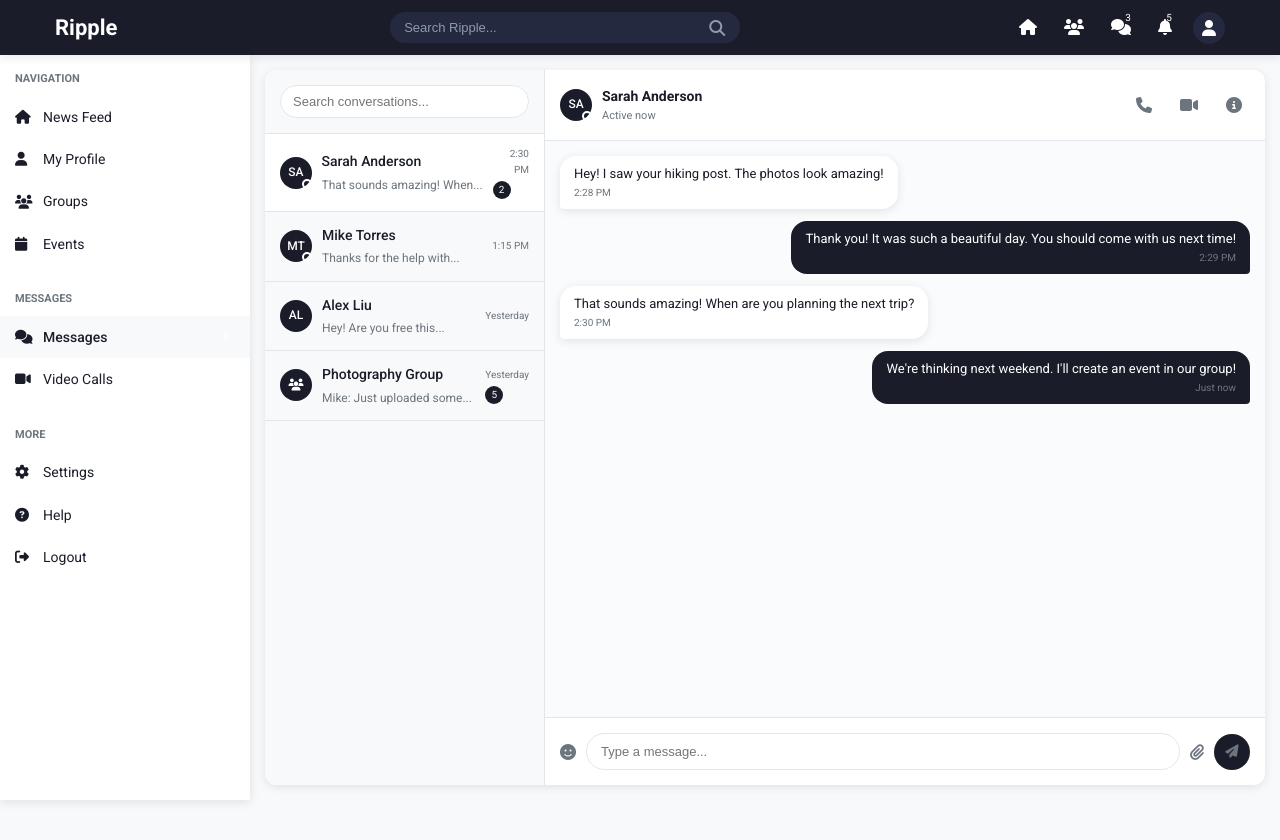
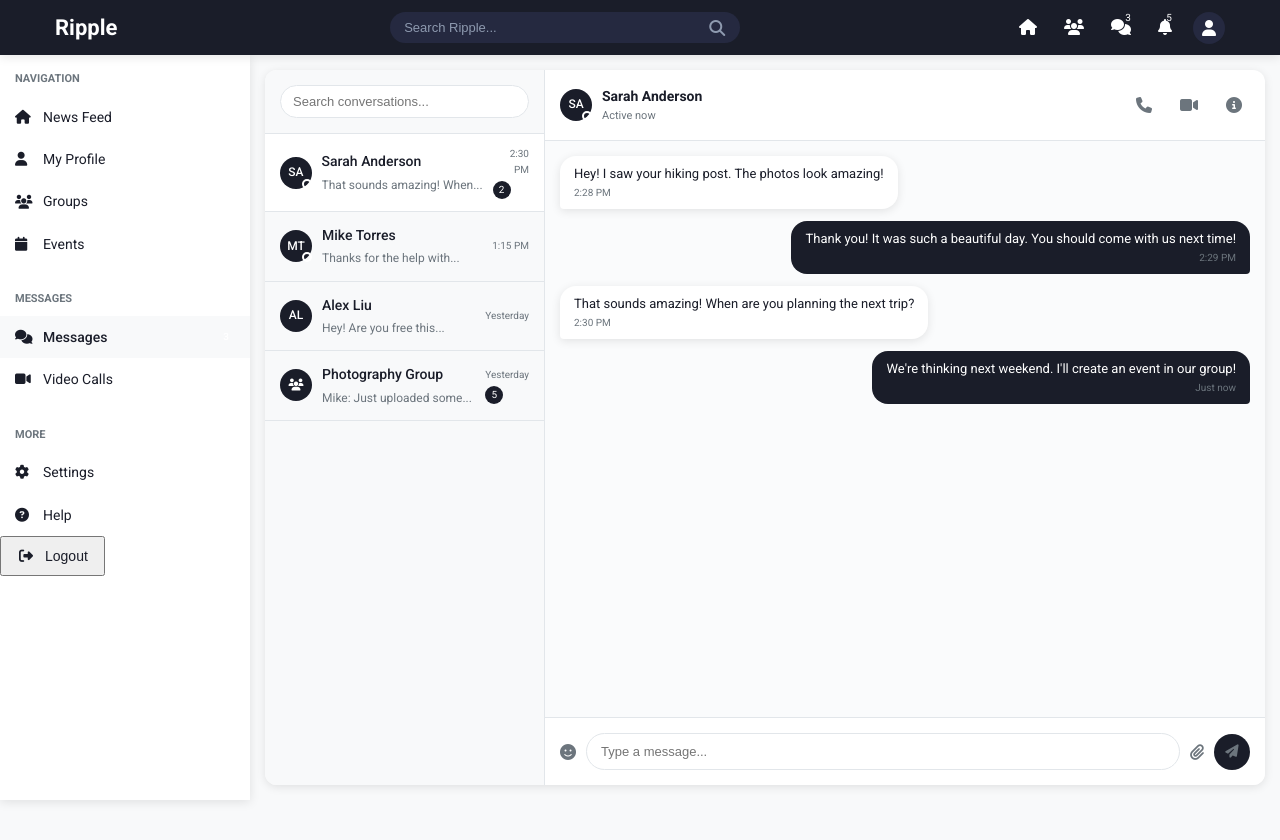
Before and after one commit to Stella-Achar-Oiro/ripple, a Next.js app in the folder frontend/: page /chat in a window 1280 px wide. Shown: the top 840 px of the page. Built offline with nearby package versions, Linux system fonts and the light colour scheme; no server answers.

Commit message:
feat: enhance logout functionality with async handling and loading state

```diff
--- a/frontend/components/Layout/Sidebar.js
+++ b/frontend/components/Layout/Sidebar.js
@@ -2,13 +2,39 @@
 
 import Link from 'next/link'
 import { useRouter } from 'next/navigation'
+import { useState } from 'react'
 import styles from './Sidebar.module.css'
 
 export default function Sidebar({ currentPage, isOpen, onClose }) {
   const router = useRouter()
+  const [isLoggingOut, setIsLoggingOut] = useState(false)
 
-  const handleLogout = () => {
-    router.push('/')
+  const API_URL = process.env.NEXT_PUBLIC_API_URL || 'http://localhost:8080'
+
+  const handleLogout = async () => {
+    try {
+      setIsLoggingOut(true)
+
+      const response = await fetch(`${API_URL}/api/auth/logout`, {
+        method: 'POST',
+        credentials: 'include',
+      })
+
+      if (!response.ok) {
+        const data = await response.json()
+        console.error('Logout failed:', data.message || 'Unknown error')
+      }
+
+      // Redirect to login page regardless of response
+      // This ensures the user is logged out on the frontend even if the backend request fails
+      router.push('/')
+    } catch (error) {
+      console.error('Logout error:', error)
+      // Still redirect to login page on error
+      router.push('/')
+    } finally {
+      setIsLoggingOut(false)
+    }
   }
 
   const sidebarClass = `${styles.sidebar} ${isOpen ? styles.mobileOpen : ''}`
@@ -73,10 +99,14 @@
           <i className="fas fa-question-circle"></i>
           Help
         </a>
-        <a href="#" className={styles.sidebarItem} onClick={handleLogout}>
+        <button
+          className={styles.sidebarItem}
+          onClick={handleLogout}
+          disabled={isLoggingOut}
+        >
           <i className="fas fa-sign-out-alt"></i>
-          Logout
-        </a>
+          {isLoggingOut ? 'Logging out...' : 'Logout'}
+        </button>
       </div>
     </aside>
   )
```
